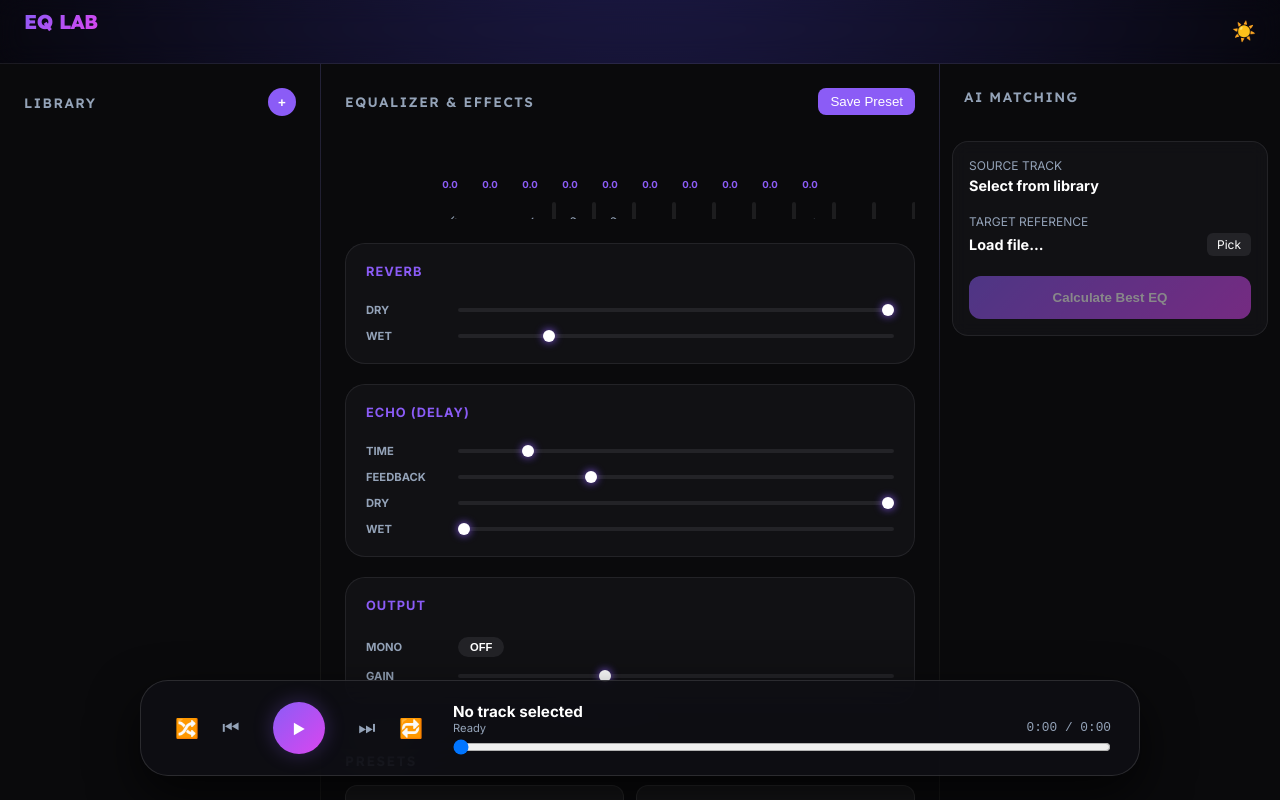
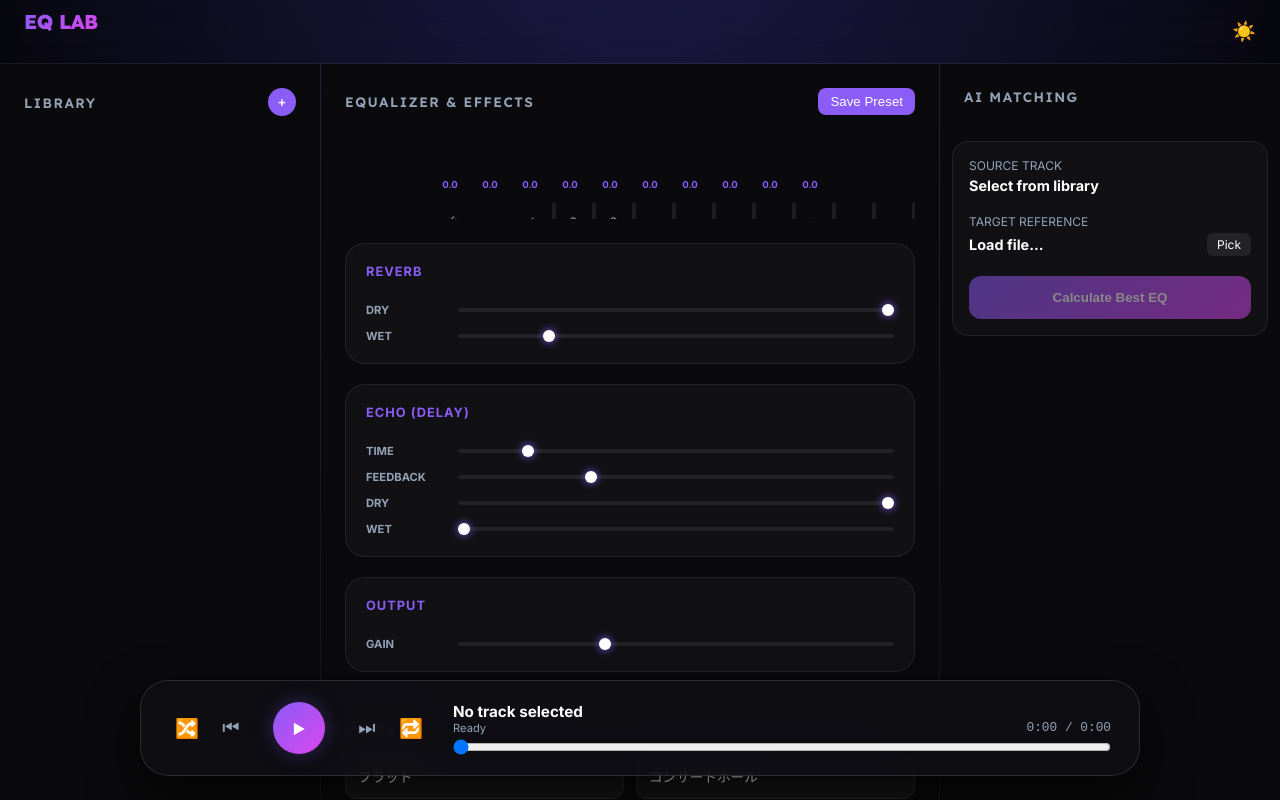
Before and after one commit to shinzyapple/eq-lab-site, a Next.js app: page / in a window 1280 px wide. Built offline with nearby package versions, Linux system fonts and the light colour scheme.

Commit message:
ステレオ消す

```diff
--- a/app/page.tsx
+++ b/app/page.tsx
@@ -12,7 +12,6 @@ import {
   setEchoFeedback,
   setEchoWet,
   setEchoDry,
-  setMono,
   EQ_FREQUENCIES,
   loadAudio,
   loadBufferForAnalysis,
@@ -60,7 +59,6 @@ export default function Home() {
   const [echoFeedback, setEchoFeedbackState] = useState(0.3);
   const [echoWet, setEchoWetState] = useState(0.0);
   const [echoDry, setEchoDryState] = useState(1.0);
-  const [isMono, setIsMonoState] = useState(false);
   const [volume, setGlobalVolume] = useState(0.5);
 
   const [isPlaying, setIsPlaying] = useState(false);
@@ -131,7 +129,6 @@ export default function Home() {
         if (s.echoFeedback !== undefined) setEchoFeedbackState(s.echoFeedback);
         if (s.echoWet !== undefined) setEchoWetState(s.echoWet);
         if (s.echoDry !== undefined) setEchoDryState(s.echoDry);
-        if (s.isMono !== undefined) setIsMonoState(s.isMono);
         if (s.volume !== undefined) setGlobalVolume(s.volume);
         if (s.activePresetId) setActivePresetId(s.activePresetId);
         if (s.currentTrackId) {
@@ -156,9 +153,8 @@ export default function Home() {
     setEchoFeedback(echoFeedback);
     setEchoWet(echoWet);
     setEchoDry(echoDry);
-    setMono(isMono);
     setVolume(volume);
-  }, [eqGains, reverbDry, reverbWet, echoDelay, echoFeedback, echoWet, echoDry, isMono, volume]);
+  }, [eqGains, reverbDry, reverbWet, echoDelay, echoFeedback, echoWet, echoDry, volume]);
 
   // syncLibrary function
   const syncLibrary = async () => {
@@ -185,7 +181,6 @@ export default function Home() {
           echoFeedback: p.echoFeedback ?? 0.3,
           echoWet: p.echoWet ?? 0,
           echoDry: p.echoDry ?? 1.0,
-          isMono: p.isMono ?? false,
           volume: p.volume ?? 0.5
         }))
       ];
@@ -263,13 +258,12 @@ export default function Home() {
       echoFeedback,
       echoWet,
       echoDry,
-      isMono,
       volume,
       activePresetId,
       currentTrackId: currentTrack?.id
     };
     localStorage.setItem("eq-lab-settings", JSON.stringify(settings));
-  }, [eqGains, reverbDry, reverbWet, echoDelay, echoFeedback, echoWet, echoDry, isMono, volume, activePresetId, currentTrack?.id]);
+  }, [eqGains, reverbDry, reverbWet, echoDelay, echoFeedback, echoWet, echoDry, volume, activePresetId, currentTrack?.id]);
 
   // Progress Loop
   const updateProgress = () => {
@@ -504,7 +498,6 @@ export default function Home() {
     setEchoFeedbackState(p.echoFeedback ?? 0.3);
     setEchoWetState(p.echoWet ?? 0);
     setEchoDryState(p.echoDry ?? 1.0);
-    setIsMonoState(p.isMono ?? false);
     setGlobalVolume(p.volume ?? 0.5);
 
     // Engine update is handled by useEffect
@@ -581,7 +574,6 @@ export default function Home() {
           echoFeedback,
           echoWet,
           echoDry,
-          isMono,
           volume
         };
         await db.presets.update(Number(activePresetId), changes);
@@ -597,12 +589,11 @@ export default function Home() {
           echoFeedback,
           echoWet,
           echoDry,
-          isMono,
           volume,
           createdAt: Date.now()
         });
 
-        const newPreset: Preset = { id: id.toString(), name, eqGains: [...eqGains], reverbDry, reverbWet, echoDelay, echoFeedback, echoWet, echoDry, isMono, volume };
+        const newPreset: Preset = { id: id.toString(), name, eqGains: [...eqGains], reverbDry, reverbWet, echoDelay, echoFeedback, echoWet, echoDry, volume };
         setPresets((v: Preset[]) => [...v, newPreset]);
         applyPreset(newPreset);
         alert("新しいプリセットとして保存しました。");
@@ -711,7 +702,6 @@ export default function Home() {
         echoFeedback,
         echoWet,
         echoDry,
-        isMono,
         volume,
         createdAt: Date.now()
       });
@@ -726,7 +716,6 @@ export default function Home() {
         echoFeedback,
         echoWet,
         echoDry,
-        isMono,
         volume
       };
 
@@ -938,21 +927,6 @@ export default function Home() {
                 </div>
                 <div className="fx-controls">
                   <div className="fx-item">
-                    <label>MONO</label>
-                    <div style={{ display: 'flex', alignItems: 'center', height: '100%' }}>
-                      <button
-                        onClick={() => {
-                          const val = !isMono;
-                          setIsMonoState(val);
-                          updateActivePreset({ isMono: val });
-                        }}
-                        style={{ background: isMono ? 'var(--accent)' : 'var(--border)', color: 'white', border: 'none', padding: '4px 12px', borderRadius: 20, fontSize: '0.7rem', cursor: 'pointer', fontWeight: 700 }}
-                      >
-                        {isMono ? "ON" : "OFF"}
-                      </button>
-                    </div>
-                  </div>
-                  <div className="fx-item">
                     <label>GAIN</label>
                     <input type="range" min="0" max="1.5" step="0.01" value={volume} onChange={(e: React.ChangeEvent<HTMLInputElement>) => {
                       setGlobalVolume(parseFloat(e.target.value));
--- a/lib/audioEngine.ts
+++ b/lib/audioEngine.ts
@@ -12,7 +12,6 @@ let echoDelayNode: DelayNode | null = null;
 let echoFeedbackGain: GainNode | null = null;
 let echoWetGain: GainNode | null = null;
 let echoDryGain: GainNode | null = null;
-let monoNode: GainNode | null = null;
 let mainGainNode: GainNode | null = null;
 let analyzerNode: AnalyserNode | null = null;
 let streamDest: MediaStreamAudioDestinationNode | null = null;
@@ -100,15 +99,9 @@ export async function initContext() {
     echoFeedbackGain.connect(echoDelayNode);
     echoDelayNode.connect(echoWetGain);
 
-    // Mono / Channel Downmixer Setup
-    // Use a specific downmix gain node to ensure sum of channels doesn't clip
-    monoNode = audioContext.createGain();
-
-    echoDryGain.connect(monoNode);
-    echoWetGain.connect(monoNode);
-
     mainGainNode = audioContext.createGain();
-    monoNode.connect(mainGainNode);
+    echoDryGain.connect(mainGainNode);
+    echoWetGain.connect(mainGainNode);
 
     analyzerNode = audioContext.createAnalyser();
     analyzerNode.fftSize = 256;
@@ -383,18 +376,6 @@ export function setEchoWet(v: number) {
 export function setEchoDry(v: number) {
   if (echoDryGain && audioContext) echoDryGain.gain.setTargetAtTime(v, audioContext.currentTime, 0.01);
 }
-export function setMono(enabled: boolean) {
-  if (monoNode) {
-    // When mono is enabled, we set channelCount to 1.
-    // This forces the Web Audio API to downmix everything arriving at this node to 1 channel.
-    // When disabled, we return to 2 channels (stereo).
-    monoNode.channelCount = enabled ? 1 : 2;
-    // 'explicit' means we want exactly the number of channels specified in channelCount.
-    monoNode.channelCountMode = "explicit";
-    // 'speakers' ensures that if the output is mono, it's distributed evenly to L and R.
-    monoNode.channelInterpretation = "speakers";
-  }
-}
 export function getVisualizerData() {
   if (!analyzerNode) return new Uint8Array(0);
   const data = new Uint8Array(analyzerNode.frequencyBinCount);
--- a/lib/db.ts
+++ b/lib/db.ts
@@ -17,7 +17,6 @@ export interface PresetData {
     echoFeedback: number;
     echoWet: number;
     echoDry: number;
-    isMono: boolean;
     volume: number;
     createdAt: number;
 }
--- a/lib/presets.ts
+++ b/lib/presets.ts
@@ -8,7 +8,6 @@ export type Preset = {
   echoFeedback: number;
   echoWet: number;
   echoDry: number;
-  isMono: boolean;
   volume: number;
 };
 
@@ -23,7 +22,6 @@ export const defaultPresets: Preset[] = [
     echoFeedback: 0.3,
     echoWet: 0,
     echoDry: 1.0,
-    isMono: false,
     volume: 0.5,
   },
   {
@@ -36,7 +34,6 @@ export const defaultPresets: Preset[] = [
     echoFeedback: 0.4,
     echoWet: 0.2,
     echoDry: 1.0,
-    isMono: false,
     volume: 0.5,
   },
 ];
```
